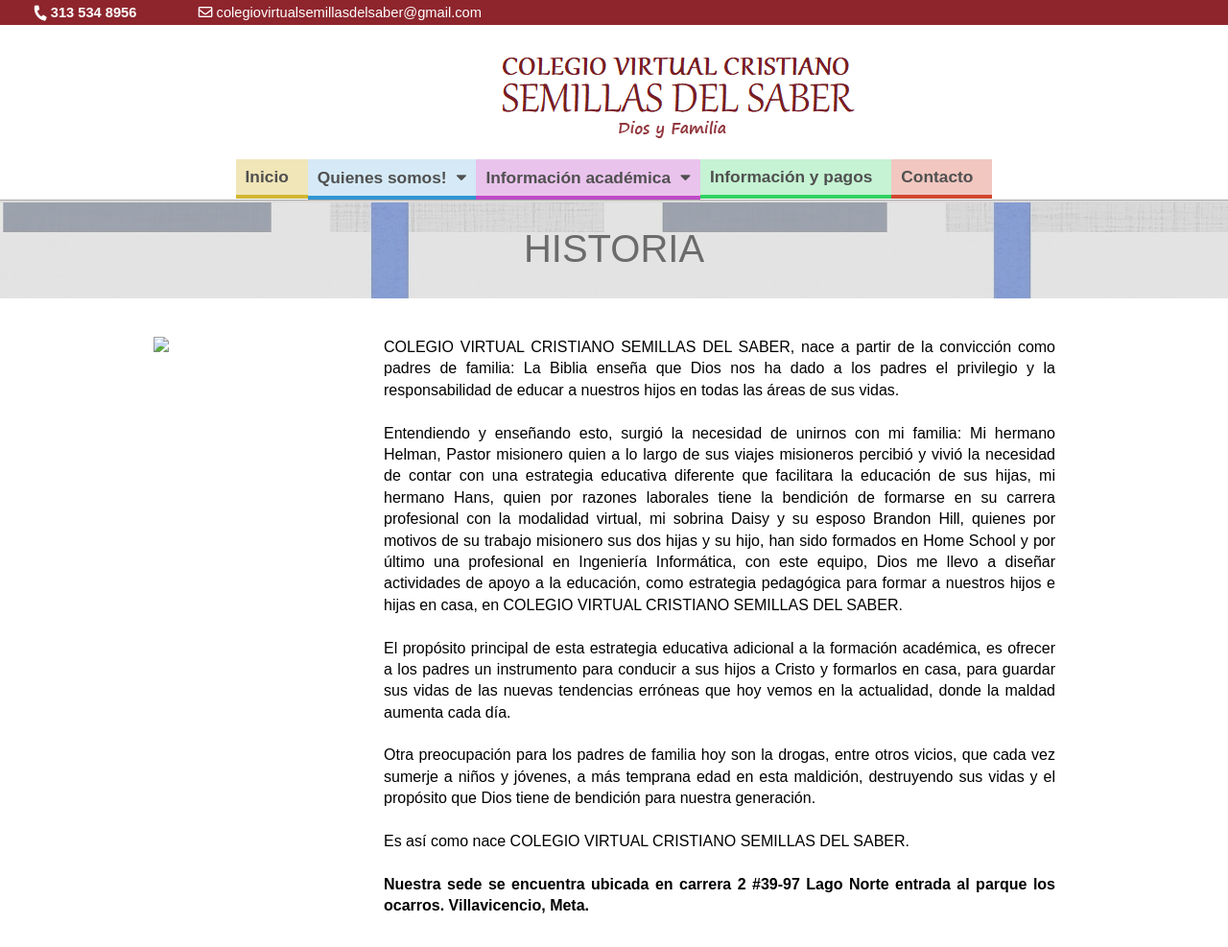
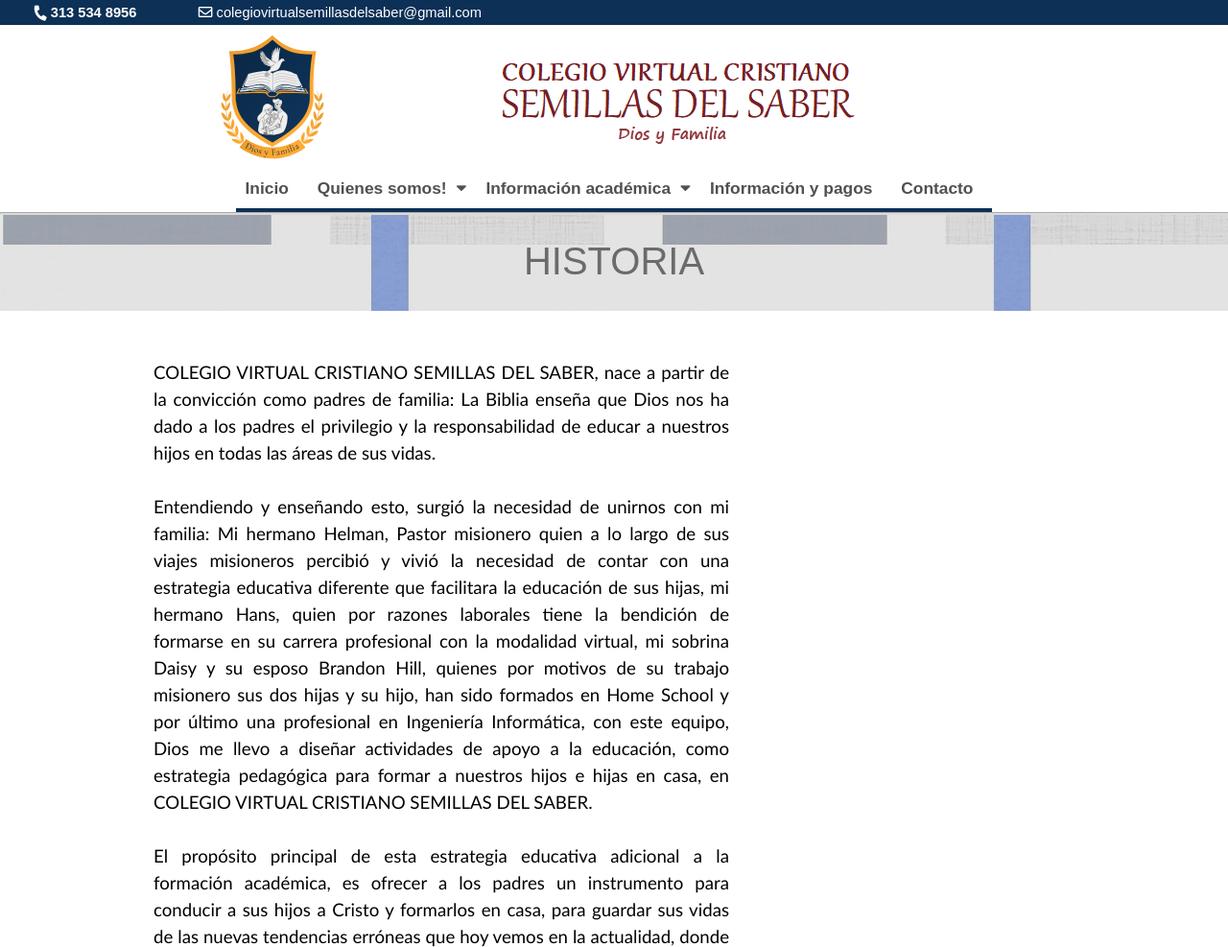
Before and after one commit to natalyoc12/test-page-ss.github.io, a plain HTML site: page historia/index.html in a window 1280 px wide. Shown: the top 987 px of the page at 96% size. Drawn offline with nearby package versions, Linux system fonts and the light colour scheme.

Commit message:
Se cambia escudo. Se cambian colores institucionales

```diff
--- a/css/estilos.css
+++ b/css/estilos.css
@@ -94,15 +94,13 @@
       margin: 0 auto;
       display: flex;
       align-items: center;
-      justify-content: center;
+      justify-content: space-around;
+      padding: 5px;
   }
 
   .imagenInicio{
       display: inline-block;
-  }
-
-  .imagenInicio img{
-      width: 130px;
+      height: 140px;
   }
 
   .titulo{
@@ -118,7 +116,7 @@
   /** HEADER INFO **/
 
   .header-info{
-      background-color: #8e252d;
+      background-color: #0d3056;
       color: #fff;
       padding: 4px;
   }
@@ -270,10 +268,6 @@
       background: #ffff;
   }
 
-  header nav ul li:hover {
-      background:#dcdada;
-  }
-
   header nav ul li a {
       color:#505050;
       display:block;
@@ -282,22 +276,28 @@
       font-family: 'Oswald', sans-serif !important;
       font-size: 13pt;
       font-weight: bold;
-      line-height: 1;
+      background-color: #ffffff;
+      border-bottom: 4px solid #0d3056;
+  }
+
+  header nav ul li a:hover {
+    background-color: #0d30561f;
   }
 
   a {
       text-decoration:none;
   }
 
-  header nav ul li ul li a {
+  /* header nav ul li ul li a {
       color:#ffffff;
-  }
+  } */
 
   header nav ul li ul li a:hover {
-      color: #505050;
-  }
-
-  header nav ul li a.blue{
+      background-color: #0d30561f;
+  }
+
+
+  /* header nav ul li a.blue{
       border-bottom: 4px solid #3096d2;
       background: #3096d233;
   }
@@ -308,9 +308,9 @@
 
   header nav ul li ul.blue li:hover {
       background: #3096d233;
-  }
-
-  header nav ul li a.yellow {
+  } */
+
+  /* header nav ul li a.yellow {
       border-bottom: 4px solid #d2b730;
       background: #d2b73057;
   }
@@ -321,9 +321,9 @@
 
   header nav ul li ul.yellow li:hover {
       background: #d2b73057;
-  }
-
-  header nav ul li a.green {
+  } */
+
+  /* header nav ul li a.green {
       border-bottom: 4px solid #30d262;
       background: #30d26247;
   }
@@ -361,7 +361,7 @@
   header nav ul li ul.red li:hover {
       background: #f1c7c0;
   }
-
+   */
   header nav ul li a span {
       margin-right:10px;
   }
@@ -485,7 +485,7 @@
           float: right;
       }
 
-      header nav ul li a.blue{
+      /* header nav ul li a.blue{
           border-bottom: 4px solid #3096d2;
           border-left: 2px solid #3096d2;
           border-right: 2px solid #3096d2;
@@ -522,15 +522,15 @@
           border-left: 2px solid #d24630;
           border-right: 2px solid #d24630;
           background: #ffff;
-      }
+      } */
 
       /*header nav ul li:hover a.submenu:not(:only-child){
          background:#dcdada;
       }*/
 
-      header nav ul li:hover a.submenu ul{
+      /* header nav ul li:hover a.submenu ul{
          background: #dcdada;
-      }
+      } */
   }
 
   .menu-fixed {
--- a/historia/index.html
+++ b/historia/index.html
@@ -10,7 +10,7 @@
         <meta http-equiv="X-UA-Compatible" content="IE=edge">
         <meta name="viewport" content="width=device-width, user-scalable=no, initial-scale=1.0, maximum-scale=1.0, minimum-scale=1.0">
         <title>Colegio Virtual Cristiano Semillas del Saber</title>
-        <!-- <link rel="shortcut icon" href="../../imagenes/logo.ico"> -->
+        <link rel="shortcut icon" href="../../imagenes/logo.ico">
         <link rel="stylesheet" href="../../css/estilos.css">
         <link rel="stylesheet" href="../../fontawesome/css/all.css">
         <script src="https://ajax.googleapis.com/ajax/libs/jquery/3.3.1/jquery.min.js"></script>
@@ -47,13 +47,14 @@
                 </div>
             </section>
             <section class="header">
-                <img class="imagenInicio" width="130" src="../../imagenes/logo.jpg"/>
+                <img class="imagenInicio" width="130" src="../../imagenes/logo.svg"/>
                 <img class="titulo" src="../../imagenes/semillasdelsaber.png"/>
+                <div></div>
             </section>
             <div class="menu_bar">
                 <a href="#" class="bt-menu">
                     <div class="logo">
-                        <img src="imagenes/logo.jpg"/>
+                        <img src="imagenes/logo.svg"/>
                     </div>
                     <div class="text-icon">
                         <i class="fas fa-align-justify"></i>
@@ -63,7 +64,7 @@
             </div>
             <div class="menu">
             <nav>
-                <img class="oculto logo-fixed" src="imagenes/logo.jpg"/>
+                <img class="oculto logo-fixed" src="imagenes/logo.svg"/>
                 <ul>
                     <li>
                         <a href="/" class="yellow">
@@ -158,10 +159,9 @@
                     <p>HISTORIA</p>
                 </section>
                 <section class="contenedor-seccion">
-                    <div class="div3">
-                        <ul>
-                        <li><img src="imagenes/logo_black.png"/></li>
-                        <li>COLEGIO VIRTUAL CRISTIANO SEMILLAS DEL SABER, nace  a  partir  de la convicción como padres  de familia:  La  Biblia enseña que Dios nos ha dado a los padres el privilegio y la responsabilidad de educar a  nuestros hijos en todas las áreas de sus vidas.
+                    <div class="div1">
+                        <p>
+                        COLEGIO VIRTUAL CRISTIANO SEMILLAS DEL SABER, nace  a  partir  de la convicción como padres  de familia:  La  Biblia enseña que Dios nos ha dado a los padres el privilegio y la responsabilidad de educar a  nuestros hijos en todas las áreas de sus vidas.
                         <br/><br/>
                         Entendiendo y enseñando esto, surgió la necesidad  de unirnos con mi familia:  Mi hermano Helman,  Pastor  misionero quien a lo largo de sus viajes misioneros   percibió y vivió la necesidad de contar con una estrategia educativa  diferente  que facilitara la educación de sus hijas, mi hermano Hans, quien por razones  laborales  tiene la bendición de formarse en su carrera profesional con la modalidad virtual,  mi sobrina Daisy y su esposo Brandon Hill, quienes por motivos de su trabajo misionero sus dos hijas y su hijo, han sido formados en Home School y por último una profesional en  Ingeniería Informática, con este equipo, Dios me llevo  a diseñar actividades de apoyo a la educación, como estrategia pedagógica para formar  a nuestros hijos e hijas en casa, en  COLEGIO VIRTUAL CRISTIANO SEMILLAS DEL SABER.
                         <br/><br/>
@@ -171,8 +171,8 @@
                         <br/><br/>
                         Es así como nace COLEGIO VIRTUAL CRISTIANO SEMILLAS DEL SABER.
                         <br/><br/>
-                        <b>Nuestra sede se encuentra ubicada  en carrera 2 #39-97 Lago Norte entrada al parque los ocarros. Villavicencio, Meta.</b></li>
-                        </ul>
+                        <b>Nuestra sede se encuentra ubicada  en carrera 2 #39-97 Lago Norte entrada al parque los ocarros. Villavicencio, Meta.</b>
+                        </p>
                     </div>
                 </section>
             </section>
```
Also changed, not shown: contacto/index.html (+5 -4 lines), equipo/index.html (+5 -4 lines), index.html (+5 -4 lines), informacion_pagos/index.html (+5 -4 lines), material_estudio/index.html (+5 -4 lines), metodologia/index.html (+5 -4 lines), mision_vision/index.html (+5 -4 lines), normatividad/index.html (+5 -4 lines), plan_estudio/index.html (+5 -4 lines), principios/index.html (+5 -4 lines), valores/index.html (+5 -4 lines), imagenes/logo.ico, imagenes/logo.jpg (deleted), imagenes/logo.svg (added), 1 more files.
